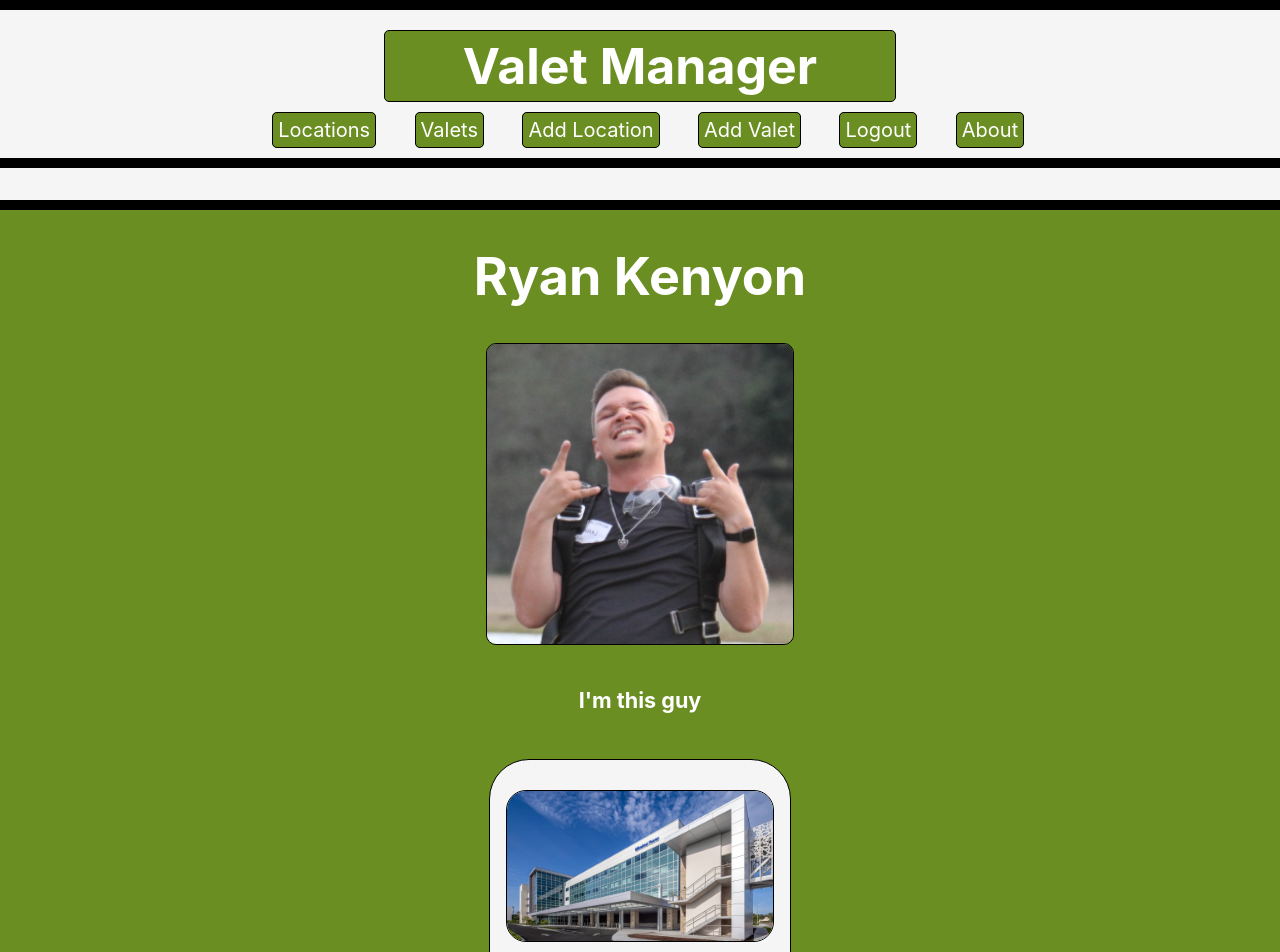
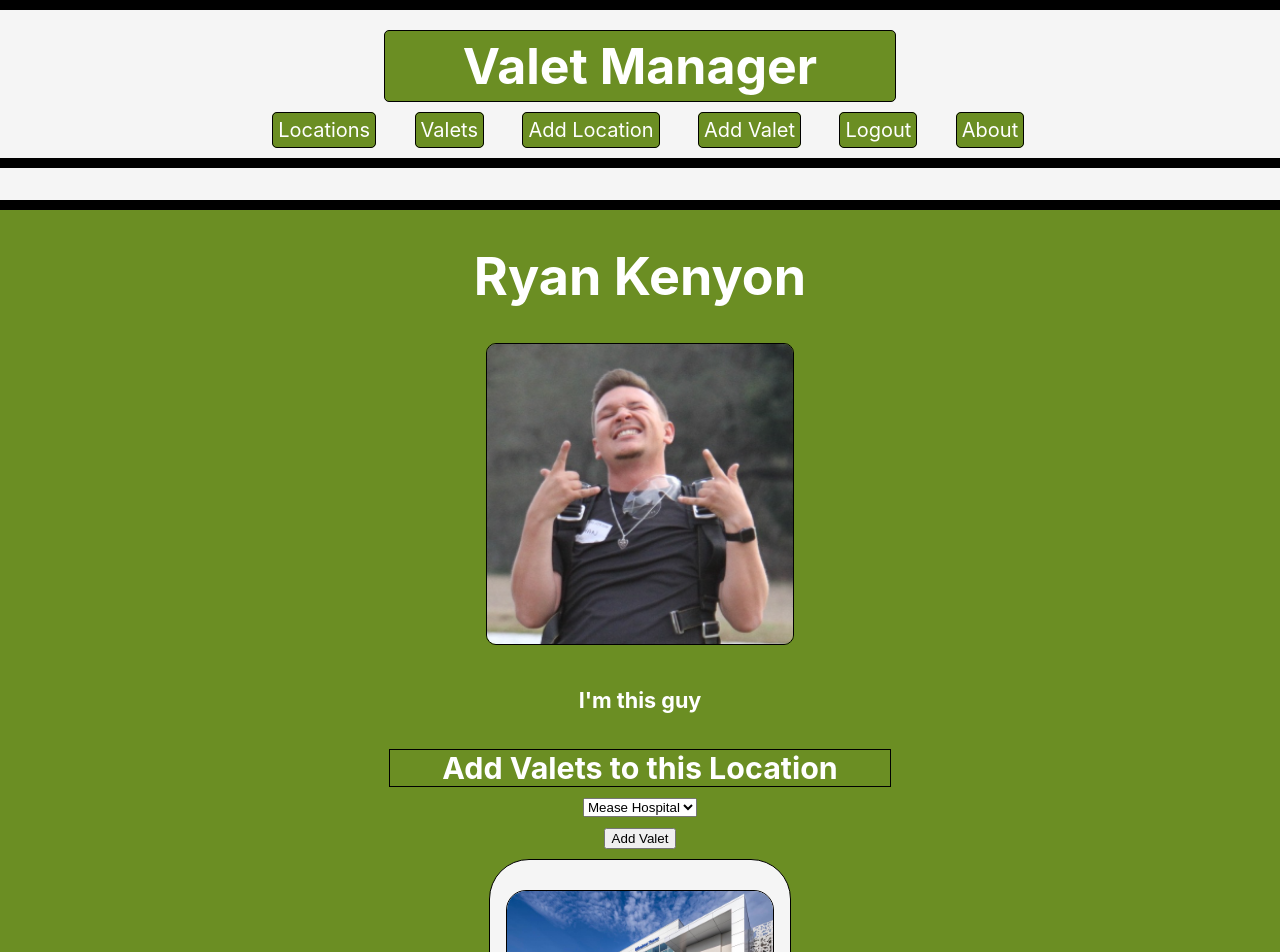
Before and after one commit to ryanhkenyon/Valet-Manager, a React (Create React App) app in the folder front-end/: page /view/valet in a window 1280 px wide. Shown: the top 952 px of the page. Built offline with nearby package versions, Linux system fonts and the light colour scheme.

Commit message:
added select menus for Location and Valet page
still need like back end to front end somehow

```diff
--- a/front-end/src/App.css
+++ b/front-end/src/App.css
@@ -275,3 +275,9 @@
   border: 1px solid black;
   border-radius: 10px;
 }
+
+#test {
+  border: 1px solid black;
+  width: 500px;
+  margin:auto;
+}
--- a/front-end/src/components/Location.js
+++ b/front-end/src/components/Location.js
@@ -9,7 +9,15 @@ function Location(props) {
             <h1>Mease Countryside Hospital</h1>
             <img className='locationProfileImg' src={bigMease}/>
             <h5>1840 Mease Drive, Safety Harbor, FL</h5>
+
+                <select className='valetSelectionLocation'>
+                    <option>Ryan Kenyon</option>
+                    <option>Stephanie Yulisupialous</option>
+                </select>
+                <br/>
+                <button>Add Location</button>
             <div className='locationValets'>
+
                 {/* TODO: enter valets associated with location */}
                 <div className="valetItem">
                 <img src={ryan} className='valetImg'></img>
--- a/front-end/src/components/Valet.js
+++ b/front-end/src/components/Valet.js
@@ -7,8 +7,16 @@ function Valet(props) {
     return (
         <div className="Valet">
             <h1>Ryan Kenyon</h1>
-            <img className='valetProfileImg' src={ryan}/>
+            <img className='valetProfileImg' src={ryan} alt="valet"/>
             <h5>I'm this guy</h5>
+
+            <h3 id="test">Add Valets to this Location</h3>
+            <select className='valetSelectionLocation'>
+                    <option>Mease Hospital</option>
+                    <option>Shephards</option>
+                </select>
+                <br/>
+                <button>Add Valet</button>
             <div className='valetLocations'>
                 {/* TODO: enter locations associated with valet */}
                 <div className="locationItem">
--- a/front-end/src/components/Valets.js
+++ b/front-end/src/components/Valets.js
@@ -30,7 +30,7 @@ function Valets(props) {
             <div className="valetItem">
                 <img src={ryan} className='valetImg'></img>
                 <div className='valetItemName'>
-                <h5>Stephanie Yulisupialous</h5>
+                <h5>Stephanie <br/>Yulisupialous</h5>
                 <Link to='/view/valet'>
                     <h6>Details</h6>
                 </Link>
@@ -48,7 +48,7 @@ function Valets(props) {
             <div className="valetItem">
                 <img src={ryan} className='valetImg'></img>
                 <div className='valetItemName'>
-                <h5>Stephanie Yulisupialous</h5>
+                <h5>Stephanie <br/>Yulisupialous</h5>
                 <Link to='/view/valet'>
                     <h6>Details</h6>
                 </Link>
@@ -66,7 +66,7 @@ function Valets(props) {
             <div className="valetItem">
                 <img src={ryan} className='valetImg'></img>
                 <div className='valetItemName'>
-                <h5>Stephanie Yulisupialous</h5>
+                <h5>Stephanie <br/>Yulisupialous</h5>
                 <Link to='/view/valet'>
                     <h6>Details</h6>
                 </Link>
@@ -81,7 +81,6 @@ function Valets(props) {
                 </Link>
                 </div>
             </div>
-
         </div>
     );
 }
```
Also changed, not shown: 1 other file (tests, documents, lock files or other folders).
